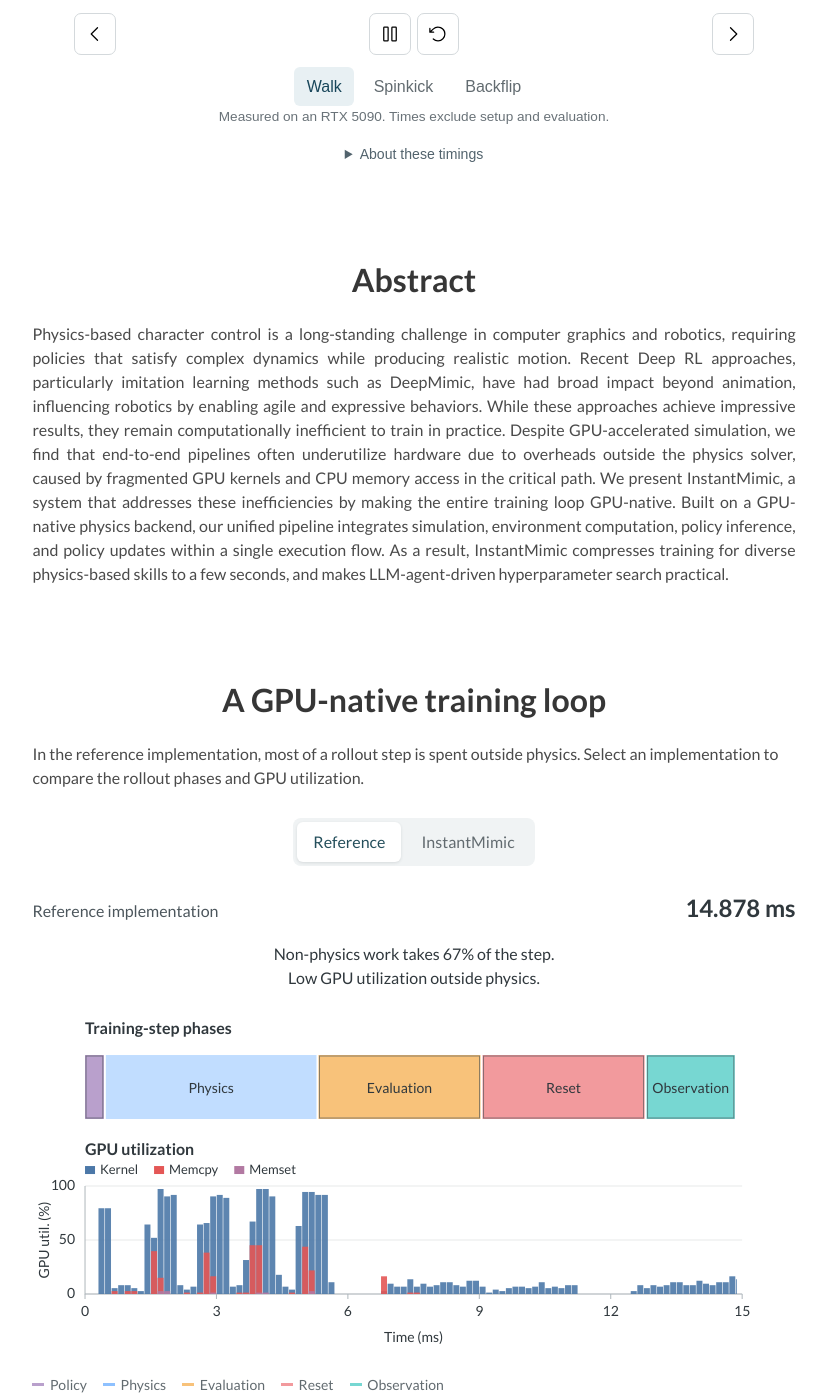
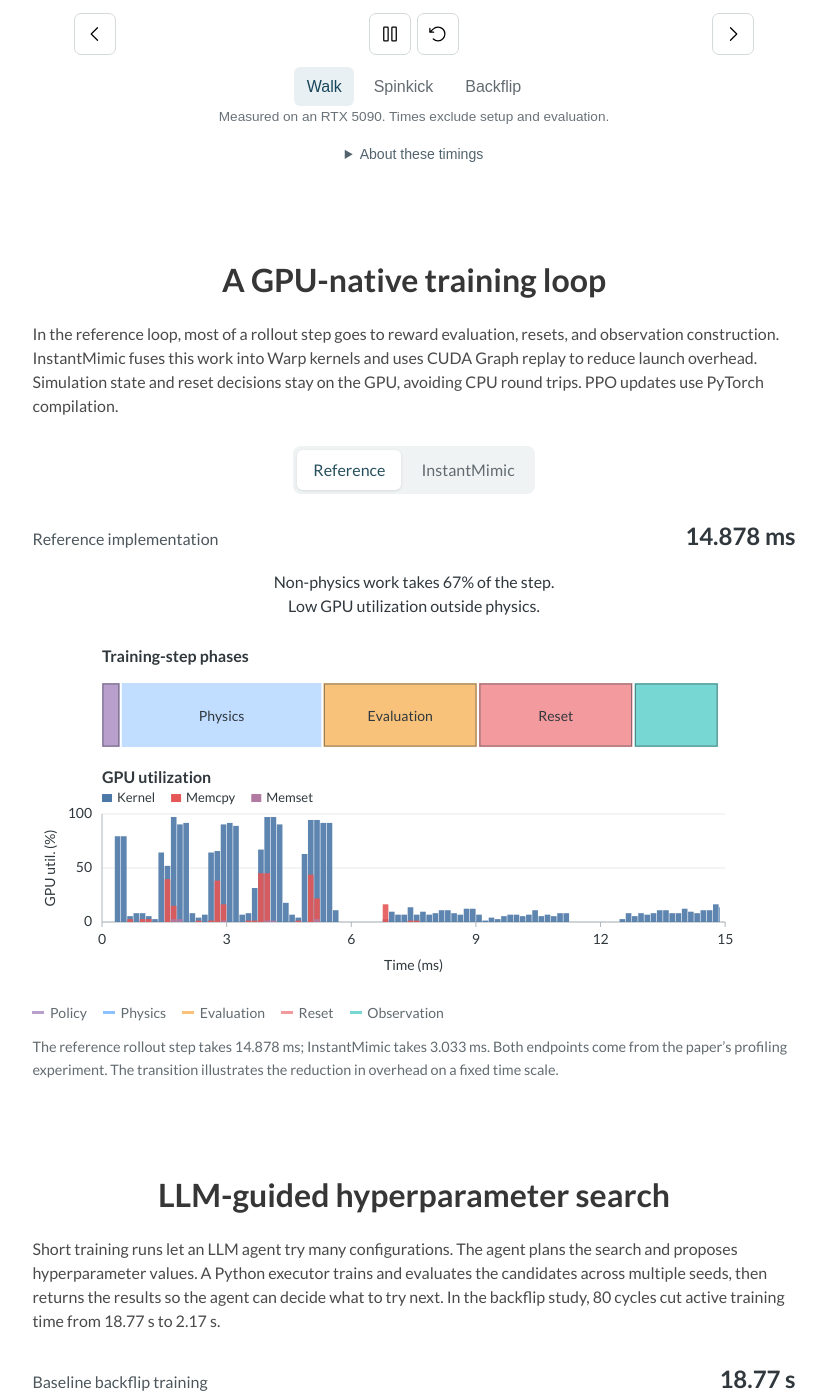
Before and after one commit to Scripter36/Scripter36.github.io, a Jekyll site: the page projects/instantmimic/index.html, which Jekyll copies as it is, in a window 1280 px wide and 1400 px high, scrolled down 1073 px. Shown: the whole window, without its empty margins (226-1052 px from the left). Built offline with Jekyll 4.4.1, drawn with Linux system fonts in a browser that asks for light colours; nearby versions of some CDN libraries; some web fonts are replaced; library files that are not in the unit come from our copies; a style sheet for code colours, icons or effects is not loaded; some of the changed text lies outside the part shown.

Commit message:
fix: improve responsive plots and explain the paper methods

```diff
--- a/projects/instantmimic/assets/paper-figures.js
+++ b/projects/instantmimic/assets/paper-figures.js
@@ -60,19 +60,40 @@
   function text(parent, x, y, value, attrs = {}) {
     return node(parent, 'text', {x, y, ...attrs}, value);
   }
-  function axes(svg, box, xs, ys, xLabel, yLabel, x, y) {
+  function yAxisMargin(svg, ticks, label) {
+    const title = text(svg, 0, 0, label, {class: 'plot-label', visibility: 'hidden'});
+    const titleHeight = title.getBBox().height;
+    title.remove();
+    const widths = ticks.map(value => {
+      const tick = text(svg, 0, 0, value, {visibility: 'hidden'});
+      const width = tick.getBBox().width;
+      tick.remove();
+      return width;
+    });
+    // Outer padding, rotated title, title/tick gap, widest tick and tick/plot gap.
+    return Math.ceil(8 + titleHeight + 10 + Math.max(...widths) + 10);
+  }
+  function axes(svg, box, xs, ys, xLabel, yLabel, x, y, {hideYAxis = false} = {}) {
+    const ticks = [];
     for (const value of ys) {
       node(svg, 'line', {x1: box.left, x2: box.right, y1: y(value), y2: y(value), class: 'plot-grid'});
-      text(svg, box.left - 10, y(value) + 4, value, {'text-anchor': 'end'});
+      if (!hideYAxis) ticks.push(text(svg, box.left - 10, y(value) + 4, value, {'text-anchor': 'end', class: 'plot-y-tick'}));
     }
     for (const value of xs) {
       node(svg, 'line', {x1: x(value), x2: x(value), y1: box.bottom, y2: box.bottom + 5, class: 'plot-axis'});
       text(svg, x(value), box.bottom + 22, value, {'text-anchor': 'middle'});
     }
-    node(svg, 'path', {d: `M ${box.left} ${box.top} V ${box.bottom} H ${box.right}`, class: 'plot-axis', fill: 'none'});
+    const path = hideYAxis ? `M ${box.left} ${box.bottom} H ${box.right}` : `M ${box.left} ${box.top} V ${box.bottom} H ${box.right}`;
+    node(svg, 'path', {d: path, class: 'plot-axis', fill: 'none'});
     text(svg, (box.left + box.right) / 2, box.bottom + 48, xLabel, {'text-anchor': 'middle', class: 'plot-label'});
-    const cy = (box.top + box.bottom) / 2;
-    text(svg, 17, cy, yLabel, {transform: `rotate(-90 17 ${cy})`, 'text-anchor': 'middle', class: 'plot-label'});
+    if (!hideYAxis && yLabel) {
+      const cy = (box.top + box.bottom) / 2;
+      const title = text(svg, 0, cy, yLabel, {'text-anchor': 'middle', 'dominant-baseline': 'central', class: 'plot-label plot-y-title'});
+      const bounds = title.getBBox();
+      const tickLeft = Math.min(...ticks.map(tick => tick.getBBox().x));
+      const titleX = tickLeft - 10 - (bounds.y + bounds.height - cy);
+      set(title, {x: titleX, transform: `rotate(-90 ${titleX} ${cy})`});
+    }
   }
   function prepare(svg, width, height) {
     svg.replaceChildren();
@@ -81,7 +102,9 @@
   }
   function profileGraph(svg, width) {
     prepare(svg, width, 360);
-    const box = {left: 53, right: width - 53, top: 176, bottom: 284};
+    const compact = width < 500;
+    const margin = compact ? 12 : yAxisMargin(svg, [0, 50, 100], 'GPU util. (%)');
+    const box = {left: margin, right: width - margin, top: 176, bottom: 284};
     const span = box.right - box.left;
     const x = ms => box.left + span * ms / 15;
     const y = value => box.bottom - (box.bottom - box.top) * value / 100;
@@ -93,7 +116,7 @@
       outline: node(svg, 'rect', {y: 46, height: 62, fill: 'none', stroke: '#424b50', 'stroke-width': 1, 'data-phase-outline': phase.name}),
     }));
     for (const phase of phases) phase.labelWidth = phase.label.getComputedTextLength() + 8;
-    text(svg, box.left, 145, 'GPU utilization', {class: 'plot-heading'});
+    text(svg, box.left, 145, compact ? 'GPU utilization (%)' : 'GPU utilization', {class: 'plot-heading'});
     const series = data.profile.series;
     const legend = series.map(item => ({
       rect: node(svg, 'rect', {y: 156, width: 10, height: 8, fill: item.color}),
@@ -107,7 +130,7 @@
       item.label.setAttribute('x', legendX + 15);
       legendX += legendWidths[index] + 16;
     });
-    axes(svg, box, [0, 3, 6, 9, 12, 15], [0, 50, 100], 'Time (ms)', 'GPU util. (%)', x, y);
+    axes(svg, box, [0, 3, 6, 9, 12, 15], [0, 50, 100], 'Time (ms)', 'GPU util. (%)', x, y, {hideYAxis: compact});
     const clipId = `profile-duration-${++nextId}`;
     const clip = node(node(node(svg, 'defs'), 'clipPath', {id: clipId}), 'rect', {x: box.left, y: box.top, height: box.bottom - box.top});
     const bars = node(svg, 'g', {'clip-path': `url(#${clipId})`});
@@ -143,7 +166,7 @@
   }
   function searchGraph(svg, width) {
     prepare(svg, width, 322);
-    const box = {left: 57, right: width - 20, top: 18, bottom: 258};
+    const box = {left: yAxisMargin(svg, [0, 5, 10, 15, 20], 'Time to 90% success (s)'), right: width - 20, top: 18, bottom: 258};
     const x = cycle => box.left + (box.right - box.left) * cycle / 80;
     const y = seconds => box.bottom - (box.bottom - box.top) * seconds / 20;
     axes(svg, box, width > 420 ? [0, 20, 40, 60, 80] : [0, 40, 80], [0, 5, 10, 15, 20], 'Optimization cycle', 'Time to 90% success (s)', x, y);
@@ -163,7 +186,7 @@
   }
   function learningGraph(svg, width) {
     prepare(svg, width, 322);
-    const box = {left: 53, right: width - 15, top: 18, bottom: 258};
+    const box = {left: yAxisMargin(svg, [0, 100, 200, 300], 'Episode length'), right: width - 15, top: 18, bottom: 258};
     const x = seconds => box.left + (box.right - box.left) * seconds / 25;
     const y = steps => box.bottom - (box.bottom - box.top) * steps / 315;
     axes(svg, box, [0, 10, 20], [0, 100, 200, 300], 'Active training time (s)', 'Episode length', x, y);
@@ -204,6 +227,8 @@
       this.root.dataset.enhanced = '';
       this.resize();
       document.addEventListener('visibilitychange', () => this.sync());
+      document.fonts?.ready.then(() => this.resize());
+      document.fonts?.addEventListener('loadingdone', () => this.resize());
       reducedMotion.addEventListener('change', event => {
         if (event.matches) this.reduceMotion();
       });
--- a/projects/instantmimic/index.html
+++ b/projects/instantmimic/index.html
@@ -56,7 +56,7 @@
   <link rel="stylesheet" href="./assets/demo.css?v=7ba1aa7148">
   <script defer src="./assets/demo.js?v=37778aa38d"></script>
   <link rel="stylesheet" href="./assets/paper-figures.css?v=ad615b5010">
-  <script defer src="./assets/paper-figures.js?v=45ddd00ae6"></script>
+  <script defer src="./assets/paper-figures.js?v=4f86a6faf9"></script>
   <link rel="icon" href="/assets/project-page/images/favicon.svg">
 
   <script defer src="/assets/project-page/js/fontawesome.all.min.js"></script>
@@ -302,28 +302,15 @@
   </div>
 </section>
 
-<section class="section">
-  <div class="container is-max-desktop">
-    <div class="columns is-centered has-text-centered">
-      <div class="column is-four-fifths">
-        <h2 class="title is-3">Abstract</h2>
-        <div class="content has-text-justified">
-          <p>
-            Physics-based character control is a long-standing challenge in computer graphics and robotics, requiring policies that satisfy complex dynamics while producing realistic motion. Recent Deep RL approaches, particularly imitation learning methods such as DeepMimic, have had broad impact beyond animation, influencing robotics by enabling agile and expressive behaviors. While these approaches achieve impressive results, they remain computationally inefficient to train in practice. Despite GPU-accelerated simulation, we find that end-to-end pipelines often underutilize hardware due to overheads outside the physics solver, caused by fragmented GPU kernels and CPU memory access in the critical path. We present InstantMimic, a system that addresses these inefficiencies by making the entire training loop GPU-native. Built on a GPU-native physics backend, our unified pipeline integrates simulation, environment computation, policy inference, and policy updates within a single execution flow. As a result, InstantMimic compresses training for diverse physics-based skills to a few seconds, and makes LLM-agent-driven hyperparameter search practical.
-          </p>
-        </div>
-      </div>
-    </div>
-  </div>
-</section>
-
 <section class="section" id="gpu-native-loop">
   <div class="container is-max-desktop">
     <div class="columns is-centered">
       <div class="column is-four-fifths">
         <h2 class="title is-3 has-text-centered">A GPU-native training loop</h2>
-        <p>In the reference implementation, most of a rollout step is spent outside physics.
-          Select an implementation to compare the rollout phases and GPU utilization.</p>
+        <p>In the reference loop, most of a rollout step goes to reward evaluation, resets,
+          and observation construction. InstantMimic fuses this work into Warp kernels and
+          uses CUDA Graph replay to reduce launch overhead. Simulation state and reset
+          decisions stay on the GPU, avoiding CPU round trips. PPO updates use PyTorch compilation.</p>
         <figure class="paper-figure" data-interactive-figure="profile">
           <div data-figure-fallback class="paper-figure__fallback">
             <img src="./assets/training-profile.jpg" alt="The optimized GPU profile fits into 3.033 ms, compared with the reference implementation’s 14.878 ms." width="1920" height="930" loading="lazy">
@@ -346,7 +333,7 @@
                   <p>GPU utilization stays high through the step.</p>
                 </div>
               </div>
-              <div class="paper-figure__plot"><svg data-plot="profile" role="img" aria-label="Rollout phases and GPU utilization, on a fixed 0 to 15 millisecond time scale" aria-describedby="training-profile-caption"></svg></div>
+              <div class="paper-figure__plot"><svg data-plot="profile" role="img" aria-label="Rollout phases and GPU utilization from 0 to 100 percent, on a fixed 0 to 15 millisecond time scale" aria-describedby="training-profile-caption"></svg></div>
               <div class="paper-figure__legend" aria-label="Training phases">
               <span><i style="--series-color:#B9A0CC" aria-hidden="true"></i>Policy</span>
               <span><i style="--series-color:#8EC1FF" aria-hidden="true"></i>Physics</span>
@@ -369,8 +356,11 @@
     <div class="columns is-centered">
       <div class="column is-four-fifths">
         <h2 class="title is-3 has-text-centered">LLM-guided hyperparameter search</h2>
-        <p>With the starting configuration, learning a backflip takes 18.77 s of active training.
-          Replay the LLM-guided search and compare the learning curves.</p>
+        <p>Short training runs let an LLM agent try many configurations. The agent plans the
+          search and proposes hyperparameter values. A Python executor trains and evaluates
+          the candidates across multiple seeds, then returns the results so the agent can
+          decide what to try next. In the backflip study, 80 cycles cut active training time
+          from 18.77 s to 2.17 s.</p>
         <figure class="paper-figure" data-interactive-figure="search">
           <div data-figure-fallback class="paper-figure__fallback paper-figure__fallback--search">
             <img src="./assets/search-progress.jpg" alt="Best training time decreases from 18.77 to 2.17 seconds over 80 optimization cycles." width="1920" height="930" loading="lazy">
```
